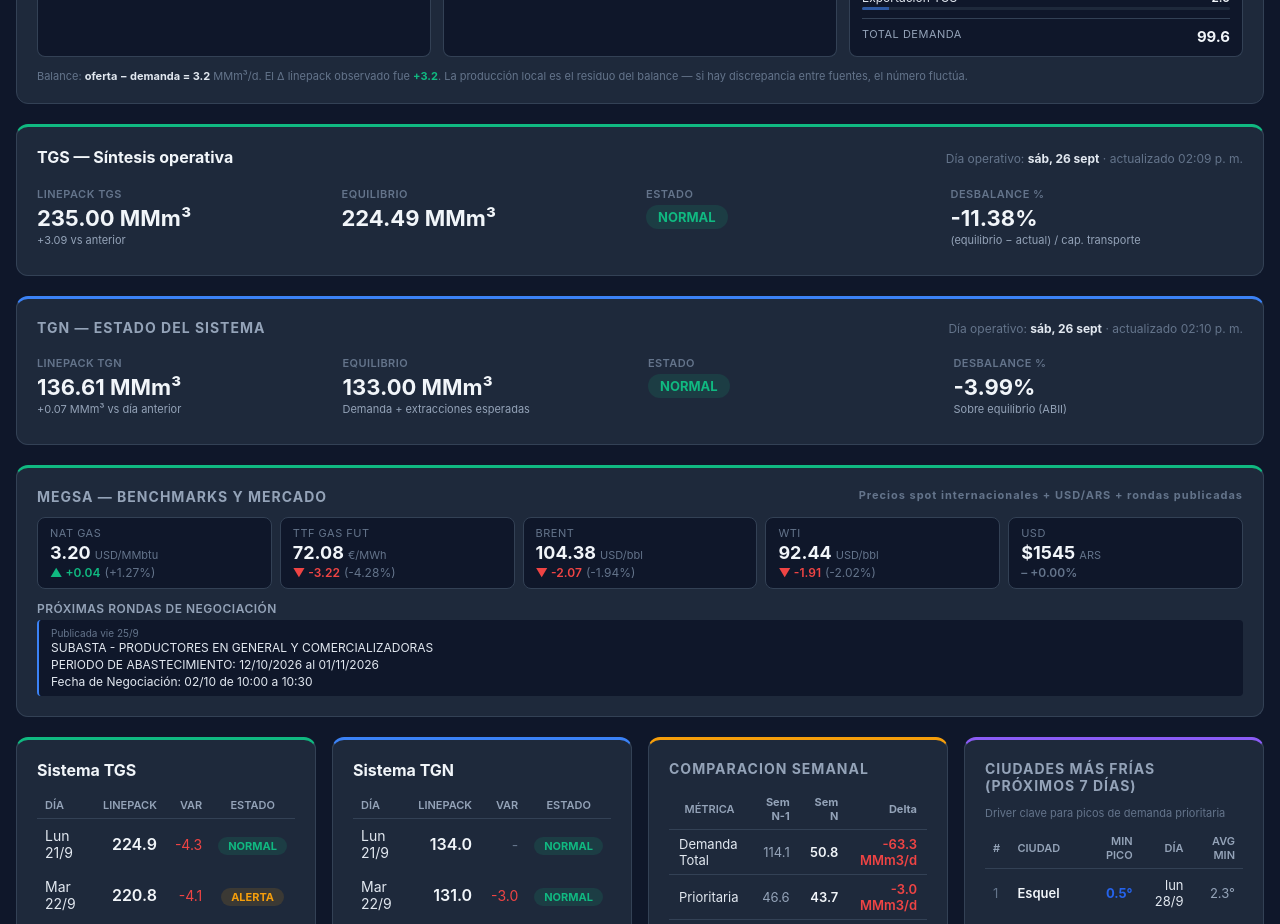
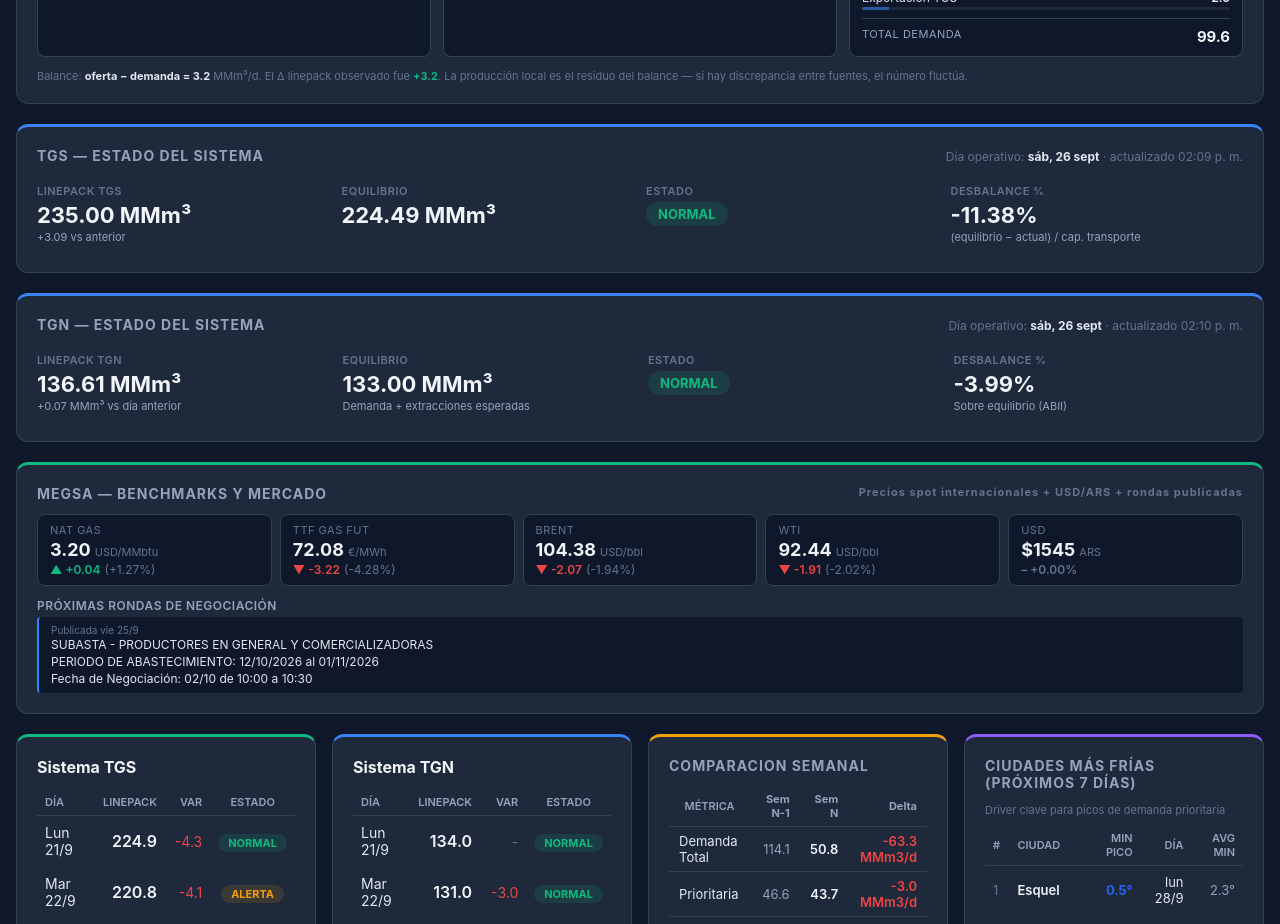
Before and after one commit to RodrigoManassero/estado-sistema-gas-rodrigo, a React (Vite) app: page / in a window 1280 px wide. Shown: the part 1120-2044 px from the top of the page. Built offline with nearby package versions, Linux system fonts and the light colour scheme.

Commit message:
Refactor TGSPanel styles and section title

```diff
--- a/src/components/TGSPanel.tsx
+++ b/src/components/TGSPanel.tsx
@@ -1,5 +1,5 @@
 import { useETGS } from '../hooks/useData'
-import { card, colors, space } from '../theme'
+import { card, colors, sectionTitle, space } from '../theme'
 
 interface ETGSDataRow {
   fecha: string
@@ -89,10 +89,10 @@ export default function TGSPanel(_props: Props) {
     : '—'
 
   return (
-    <div style={{ ...card, borderTop: `3px solid ${colors.accent.green}`, marginTop: space.xl }}>
+    <div style={{ ...card, borderTop: `3px solid ${colors.accent.blue}`, marginTop: space.xl }}>
       <div style={{ display: 'flex', alignItems: 'baseline', justifyContent: 'space-between', flexWrap: 'wrap', gap: space.sm, marginBottom: space.md }}>
-        <h3 style={{ margin: 0, fontSize: 16, fontWeight: 700, color: colors.textPrimary }}>
-          TGS — Síntesis operativa
+        <h3 style={{ ...sectionTitle, margin: 0 }}>
+          TGS — Estado del sistema
         </h3>
         <div style={{ color: colors.textDim, fontSize: 12 }}>
           Día operativo: <strong style={{ color: colors.textSecondary }}>{dateLabel}</strong>
```
